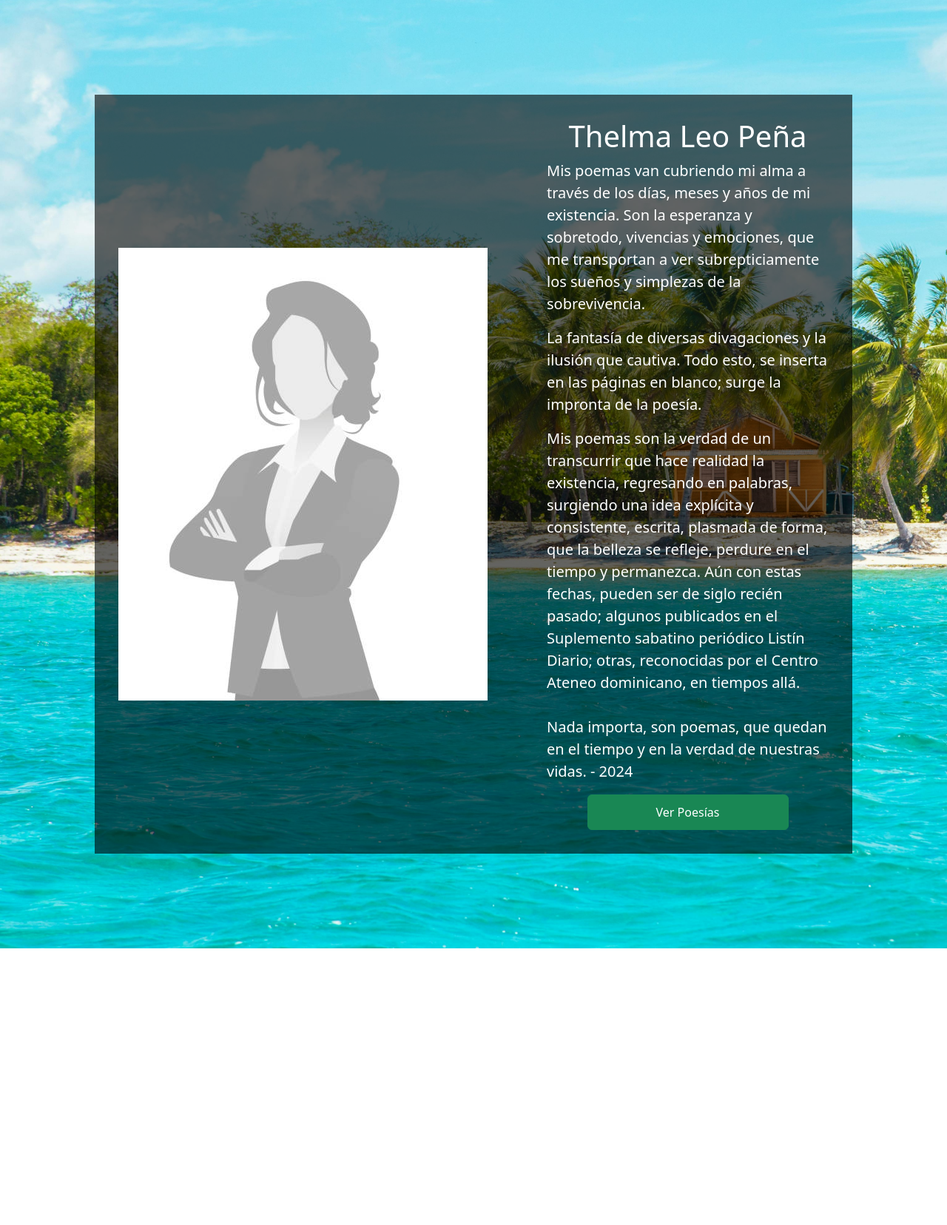
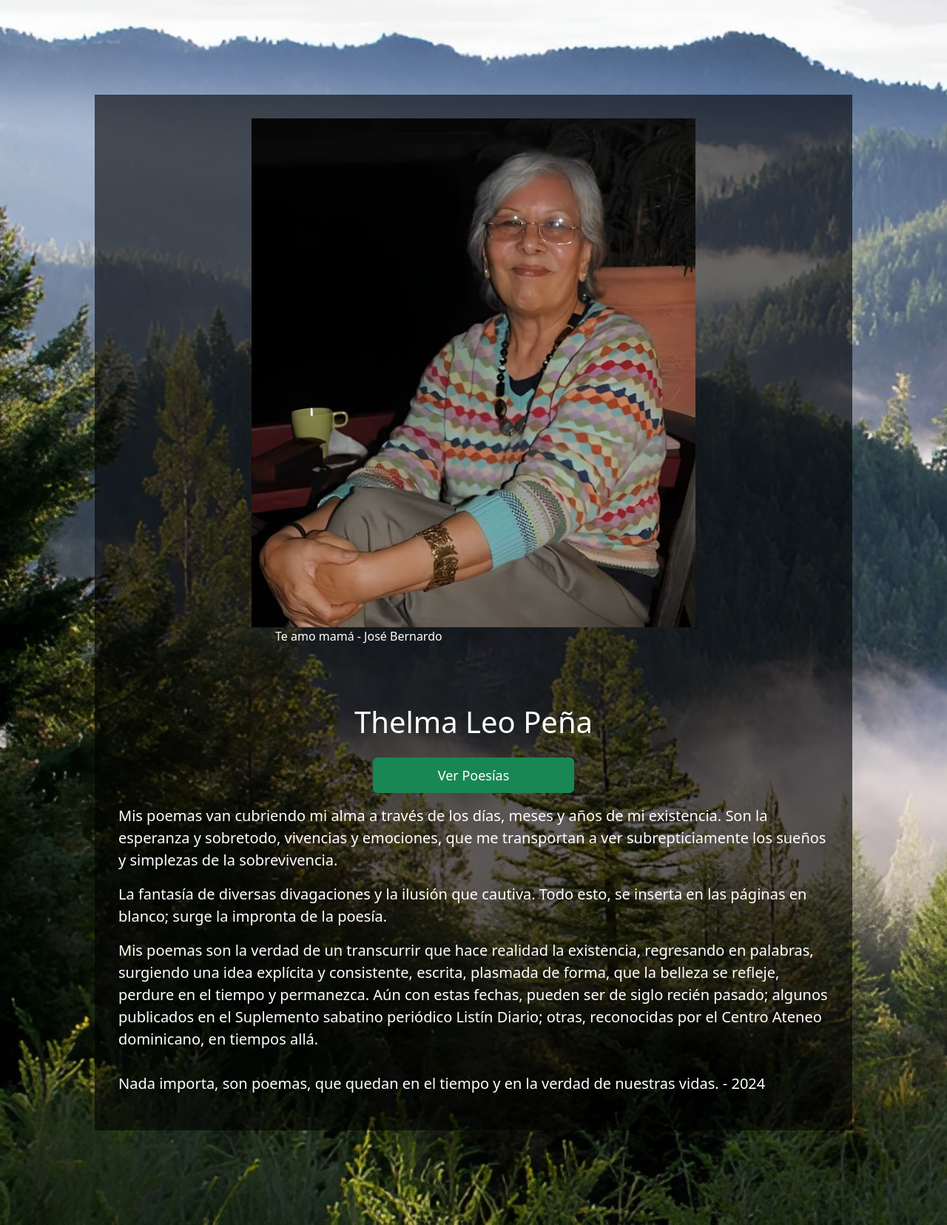
Before and after one commit to JoseBrouwer/josebrouwer.me, a Flask app: page /poesias in a window 1280 px wide. Shown: the part 76-1732 px from the top of the page at 74% size. Before the commit the page ends 1358 px from the top, so only its background shows below. Run offline with Flask 3, Linux system fonts and the light colour scheme.

Commit message:
poesias - ready for live site

```diff
--- a/static/poesias.css
+++ b/static/poesias.css
@@ -1,5 +1,5 @@
 body {
-    background-image: url("playa.jpeg");
+    background-image: url("bosque.jpg");
     background-size: cover;
     background-repeat: no-repeat;
 }
@@ -18,7 +18,37 @@ body {
     justify-items: center;
     align-self: center;
 }
-.view-poetry {
+.btn.btn-success.view-poetry {
     width: 17rem;
     height: 3rem;
+    font-size: large;
+    margin: 1rem 0;
 }
+.dedication {
+    margin-left: 2rem;
+}
+
+@media (width <= 1500px){
+    .flex-container {
+        flex-direction: column;
+    }
+    .portrait {
+        margin: 2rem 0;
+        min-width: 0;
+        flex-shrink: 1;
+    }
+    img {
+        width: 100%;
+        height: auto;
+    }
+    .description {
+        margin: 2rem 2rem 2rem 2rem;
+    }
+}
+
+@media (max-width: 768px){
+    .portrait {
+        margin:0;
+    }
+
+}
--- a/templates/thelma.html
+++ b/templates/thelma.html
@@ -14,9 +14,13 @@
         <div class="flex-container">
             <div class="portrait">
                 <img src="../static/portrait.jpg">
+                <p class="dedication">Te amo mamá - José Bernardo</p>
             </div>
             <div class="description">
                 <h1>Thelma Leo Peña</h1>
+                <a target="_blank" href="{{ url_for('static', filename='Thelma_Leo_Peña-Poesias.pdf') }}">
+                    <button class="btn btn-success view-poetry">Ver Poesías</button>
+                </a>
                 <p lang="es">
                     Mis poemas van cubriendo mi alma a través de los días, meses y años
                     de mi existencia. Son la esperanza y sobretodo, vivencias y
@@ -37,11 +41,7 @@
                     sabatino periódico Listín Diario; otras, reconocidas por el Centro
                     Ateneo dominicano, en tiempos allá. <br><br> Nada importa, son poemas, que quedan en el tiempo y en la verdad de nuestras vidas. - 2024
                 </p>
-                <a target="_blank" href="{{ url_for('static', filename='Thelma_Leo_Peña-Poesias.pdf') }}">
-                    <button class="btn btn-success view-poetry">Ver Poesías</button>
-                </a>
             </div>
         </div>
-
     </body>
 </html>
```
Also changed, not shown: static/bosque.jpg (added), static/portrait.jpg.
